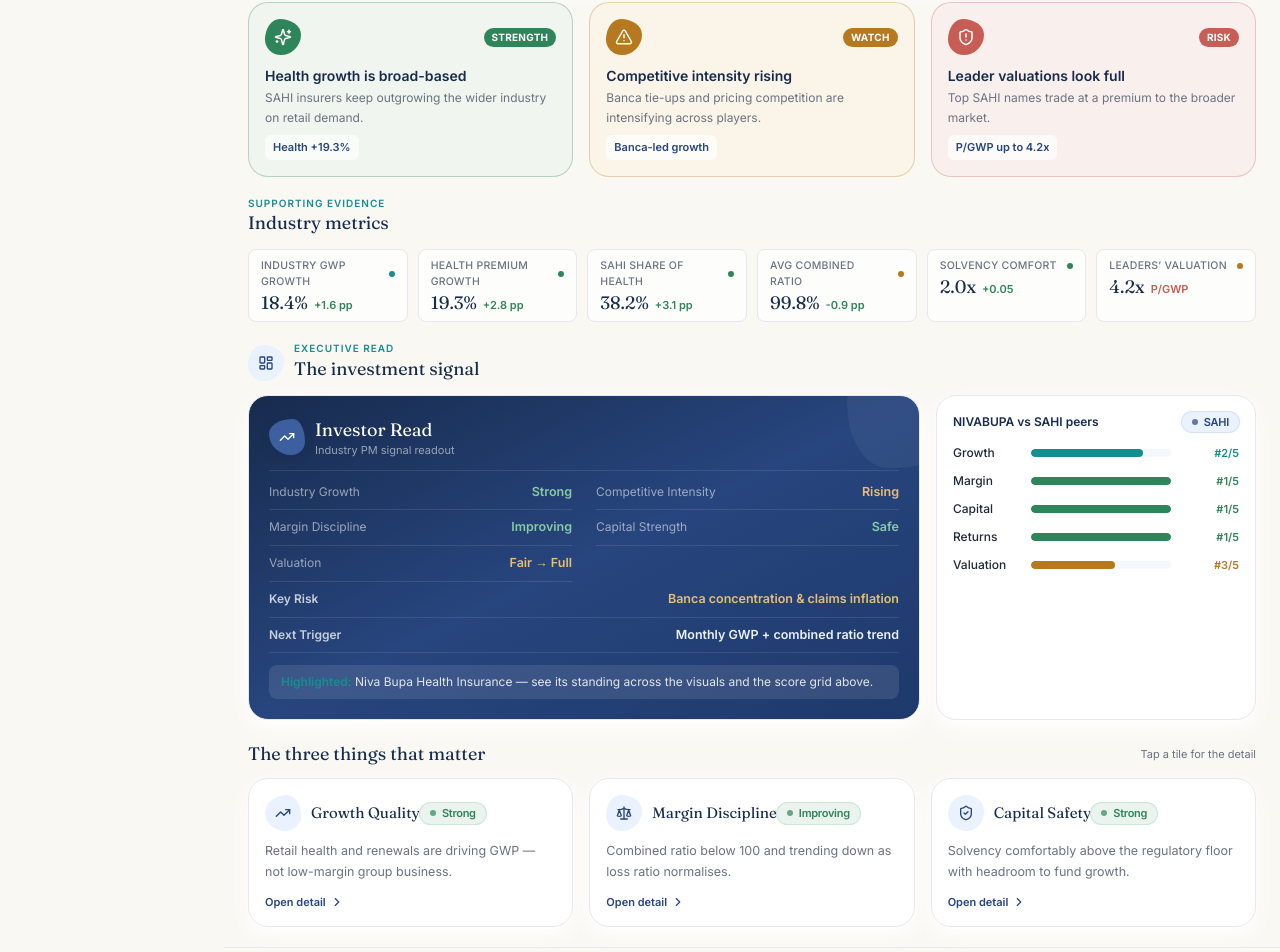
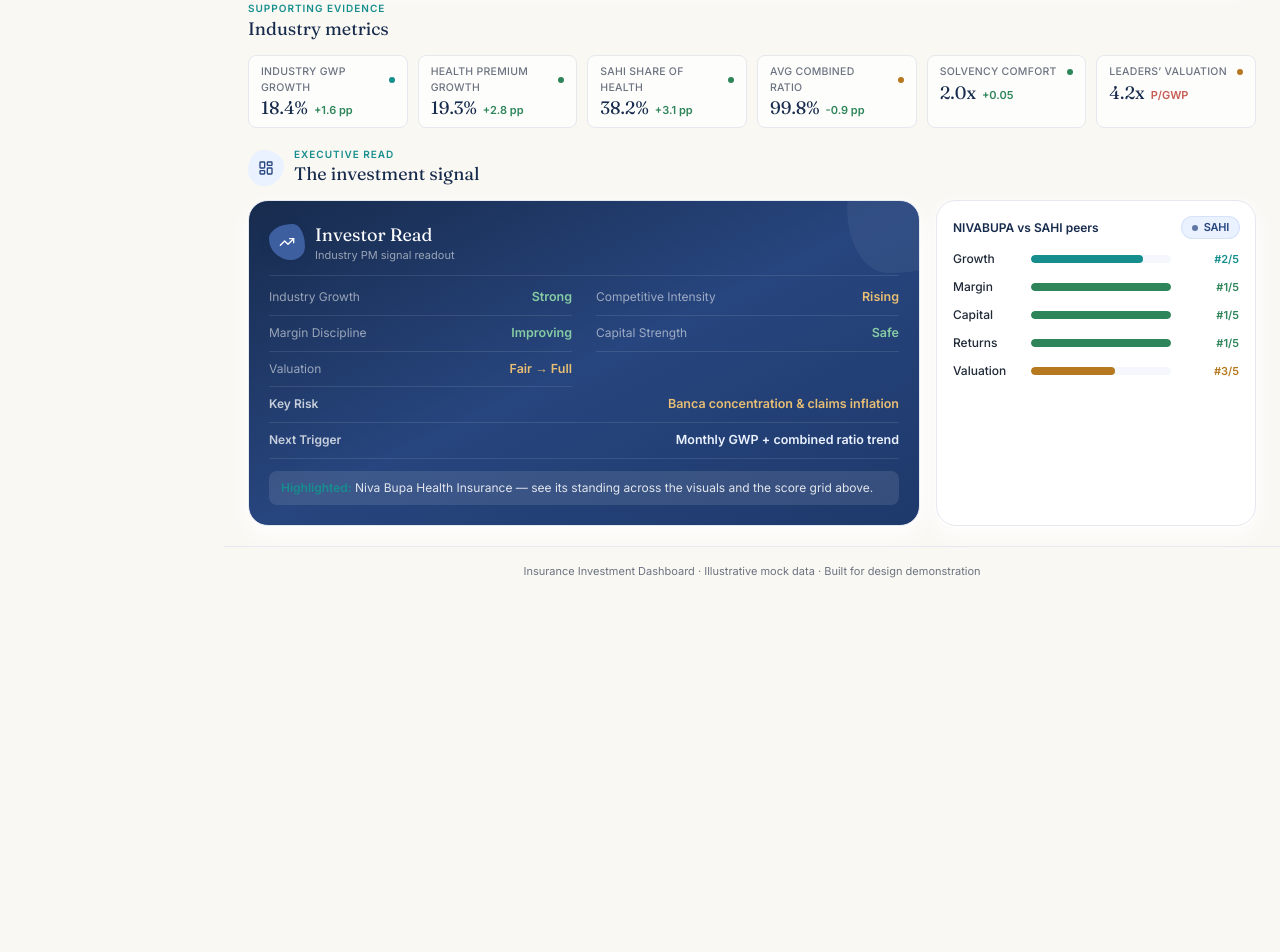
Before and after one commit to techmuns/healthinsurance, a React (Vite) app: page / in a window 1280 px wide. Shown: the part 1027-1979 px from the top of the page. After the commit the page ends 1622 px from the top, so only its background shows below. Built offline with nearby package versions, Linux system fonts and the light colour scheme.

Commit message:
Remove Strength/Watch/Risk strip and story tiles from Executive Overview
Drop the pulse strip and the "three things that matter" story tiles (plus
their drawer and now-unused imports) to streamline the overview.

https://claude.ai/code/session_01DeRHBsTCCcsyP7NdphZwAN

```diff
--- a/src/sections/ExecutiveOverview.tsx
+++ b/src/sections/ExecutiveOverview.tsx
@@ -1,25 +1,12 @@
-import { useState } from 'react'
-import {
-  AlertTriangle,
-  BadgeCheck,
-  ChevronRight,
-  Clock,
-  Flame,
-  ShieldAlert,
-  ShieldCheck,
-  Sparkles,
-  TrendingUp,
-} from 'lucide-react'
+import { BadgeCheck, Clock, Flame, ShieldCheck, TrendingUp } from 'lucide-react'
 import { OrganicIconBlob } from '@/components/OrganicIconBlob'
 import { SignalBadge } from '@/components/SignalBadge'
-import { Drawer } from '@/components/Drawer'
 import { SectionHeading } from '@/components/SectionHeading'
 import { MarketShareDonut } from '@/components/MarketShareDonut'
 import { Leaderboard } from '@/components/Leaderboard'
 import { PositioningScorecard } from '@/components/PositioningScorecard'
 import { MetricChip } from '@/components/MetricChip'
 import { Heatmap } from '@/components/Heatmap'
-import { Icon } from '@/components/icons'
 import { useActiveCompany } from '@/state/filters'
 import {
   DATA_FRESHNESS,
@@ -28,12 +15,8 @@ import {
   leaderboard,
   marketShareDonut,
   peerRows,
-  pulseStrip,
-  storyStrip,
   type PeerRow,
-  type PulseItem,
   type ScoreRow,
-  type StoryTile,
 } from '@/data/mockData'
 import type { Signal } from '@/data/types'
 
@@ -44,12 +27,6 @@ const readTone = {
   negative: 'text-[#E59B98]',
   neutral: 'text-soft-blue',
 } as const
-
-const pulseStyle: Record<PulseItem['kind'], { ring: string; chip: string; iconBg: string; icon: typeof Flame }> = {
-  Strength: { ring: 'border-emerald/30 bg-emerald-soft/50', chip: 'bg-emerald text-white', iconBg: 'bg-emerald text-white', icon: Sparkles },
-  Watch: { ring: 'border-gold/30 bg-gold-soft/60', chip: 'bg-gold text-white', iconBg: 'bg-gold text-white', icon: AlertTriangle },
-  Risk: { ring: 'border-coral/30 bg-coral-soft/60', chip: 'bg-coral text-white', iconBg: 'bg-coral text-white', icon: ShieldAlert },
-}
 
 function signalFor(rank: number, n: number): Signal {
   const f = rank / n
@@ -86,7 +63,6 @@ function buildPositioning(ticker: string, group: PeerRow['peerGroup']): ScoreRow
 
 export function ExecutiveOverview() {
   const company = useActiveCompany()
-  const [openTile, setOpenTile] = useState<StoryTile | null>(null)
 
   const positioning = buildPositioning(company.ticker, company.peerGroup)
   const heatRows = peerRows
@@ -190,32 +166,7 @@ export function ExecutiveOverview() {
         </div>
       </section>
 
-      {/* C. Strength / Watch / Risk — industry level */}
-      <div className="grid gap-4 md:grid-cols-3">
-        {pulseStrip.map((p) => {
-          const s = pulseStyle[p.kind]
-          const PulseIcon = s.icon
-          return (
-            <div key={p.kind} className={`rounded-xl2 border p-4 ${s.ring}`}>
-              <div className="flex items-center justify-between">
-                <span className={`blob-c inline-flex h-9 w-9 items-center justify-center ${s.iconBg}`}>
-                  <PulseIcon className="h-[18px] w-[18px]" />
-                </span>
-                <span className={`rounded-full px-2 py-0.5 text-[10px] font-bold uppercase tracking-wide ${s.chip}`}>
-                  {p.kind}
-                </span>
-              </div>
-              <h3 className="mt-2.5 text-[14px] font-semibold text-navy-deep">{p.headline}</h3>
-              <p className="mt-0.5 text-[12px] leading-relaxed text-ink-secondary">{p.detail}</p>
-              <p className="mt-2 inline-block rounded-md bg-card/70 px-2 py-1 text-[11px] font-semibold text-navy-primary">
-                {p.metric}
-              </p>
-            </div>
-          )
-        })}
-      </div>
-
-      {/* D. Compact supporting industry metrics */}
+      {/* C. Compact supporting industry metrics */}
       <section>
         <SectionHeading eyebrow="Supporting evidence" title="Industry metrics" />
         <div className="grid grid-cols-2 gap-2.5 sm:grid-cols-3 lg:grid-cols-6">
@@ -279,61 +230,6 @@ export function ExecutiveOverview() {
         </div>
       </section>
 
-      {/* F. Mini story strip */}
-      <div>
-        <div className="mb-2.5 flex items-center justify-between">
-          <h2 className="font-display text-lg text-navy-deep">The three things that matter</h2>
-          <span className="text-[11px] text-ink-secondary">Tap a tile for the detail</span>
-        </div>
-        <div className="grid gap-4 md:grid-cols-3">
-          {storyStrip.map((tile) => (
-            <button
-              key={tile.id}
-              type="button"
-              onClick={() => setOpenTile(tile)}
-              className="card-surface group flex flex-col gap-2.5 p-4 text-left transition-all duration-300 hover:-translate-y-0.5 hover:shadow-lift"
-            >
-              <div className="flex items-center justify-between">
-                <div className="flex items-center gap-2.5">
-                  <OrganicIconBlob shape={tile.blob} tone="soft" size="sm" interactive>
-                    <Icon name={tile.icon} />
-                  </OrganicIconBlob>
-                  <h3 className="font-display text-[15px] text-navy-deep">{tile.title}</h3>
-                </div>
-                <SignalBadge label={tile.status} size="sm" />
-              </div>
-              <p className="text-[12.5px] leading-relaxed text-ink-secondary">{tile.insight}</p>
-              <span className="mt-0.5 inline-flex items-center gap-1 text-[11px] font-semibold text-navy-primary">
-                Open detail
-                <ChevronRight className="h-3.5 w-3.5 transition-transform group-hover:translate-x-0.5" />
-              </span>
-            </button>
-          ))}
-        </div>
-      </div>
-
-      <Drawer
-        open={openTile !== null}
-        onClose={() => setOpenTile(null)}
-        title={openTile?.title ?? ''}
-        subtitle={openTile?.insight}
-      >
-        {openTile && (
-          <div className="space-y-5">
-            <SignalBadge label={openTile.status} />
-            <ul className="space-y-3">
-              {openTile.detail.map((d, i) => (
-                <li key={i} className="flex gap-3 rounded-xl2 border border-soft-border bg-card p-4 text-sm text-ink-primary">
-                  <span className="blob-d mt-0.5 inline-flex h-6 w-6 shrink-0 items-center justify-center bg-soft-blue text-[11px] font-bold text-navy-primary">
-                    {i + 1}
-                  </span>
-                  {d}
-                </li>
-              ))}
-            </ul>
-          </div>
-        )}
-      </Drawer>
     </div>
   )
 }
```
